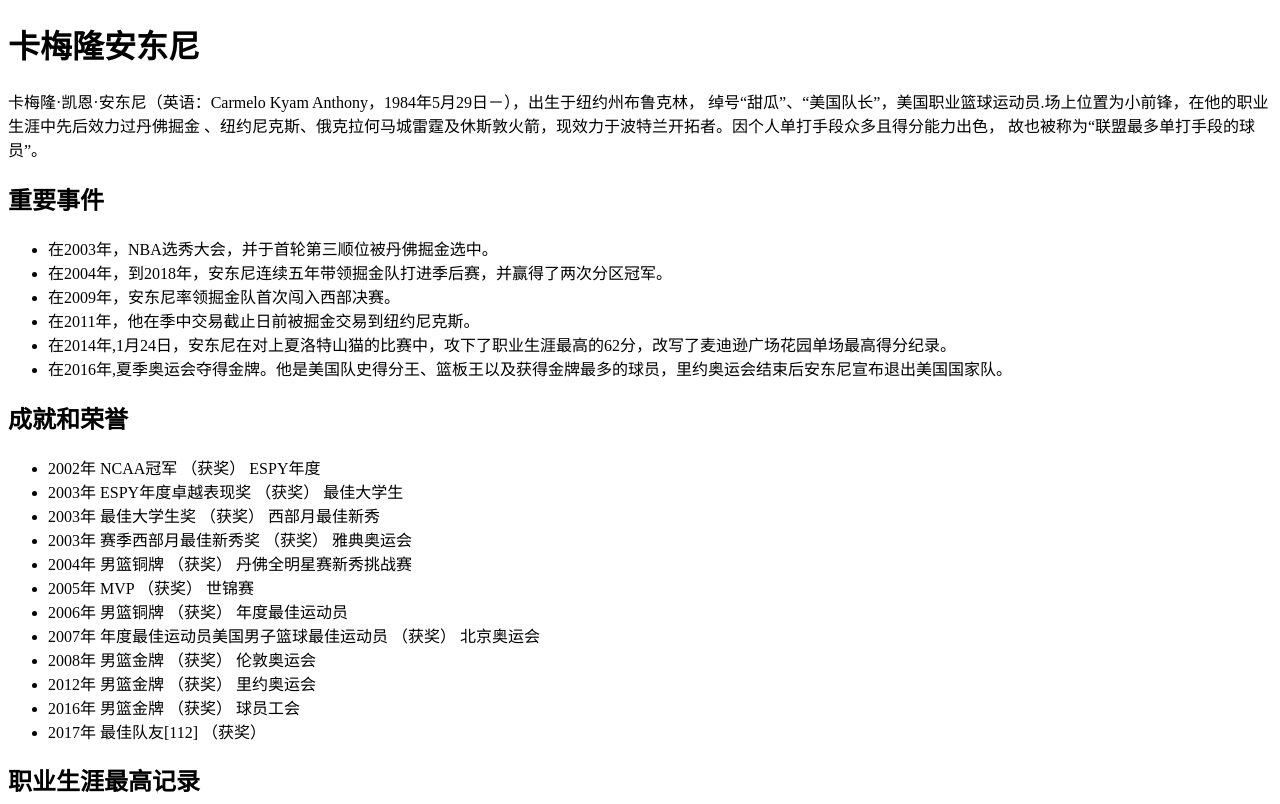
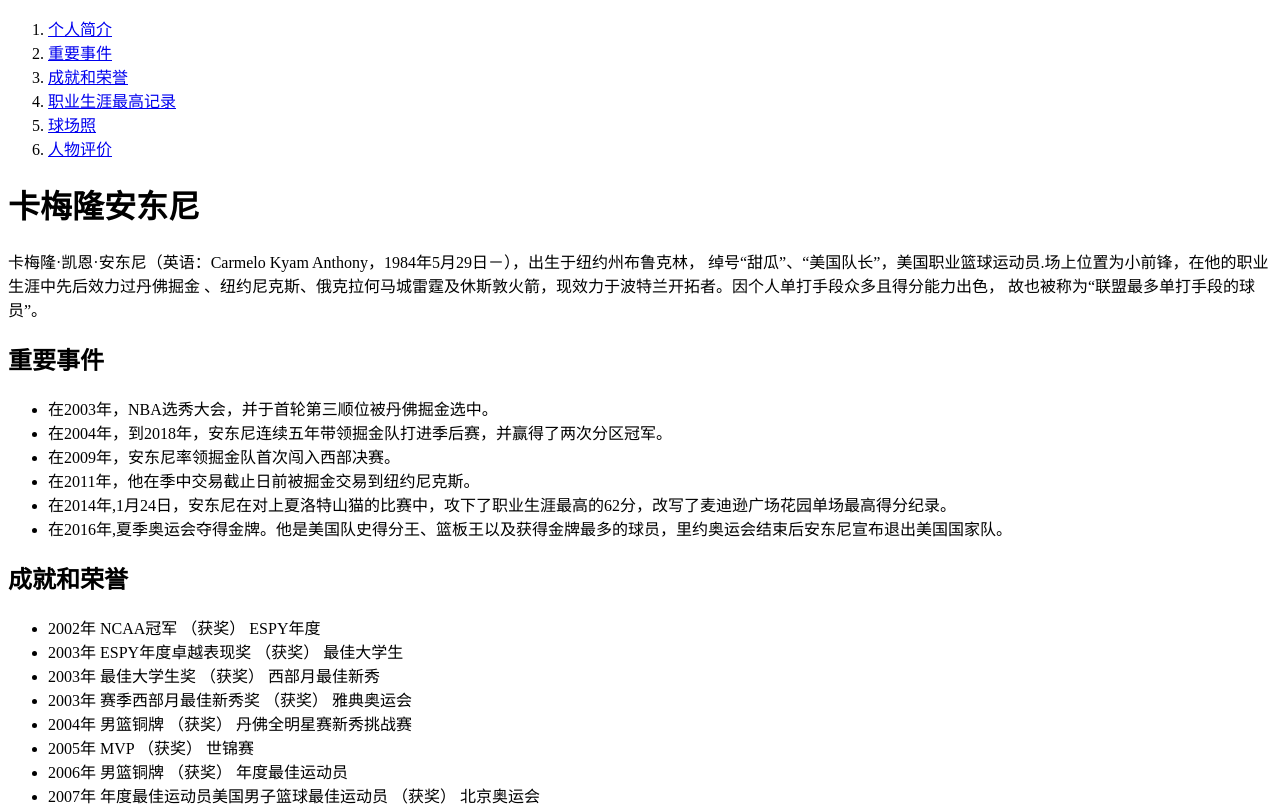
Before and after one commit to jinmengqiao/html-Anthony, a plain HTML site: page index.html in a window 1280 px wide. Shown: the top 804 px of the page. Drawn offline with Linux system fonts and the light colour scheme.

Commit message:
第二版优化

```diff
--- a/index.html
+++ b/index.html
@@ -9,13 +9,26 @@
     </style>
 </head>
 <body>
-    <h1>卡梅隆安东尼</h1>
+
+    <nav>
+        <ol>
+            <li><a href="#Anthony">个人简介</a></li>
+            <li><a href="#Events">重要事件</a></li>
+            <li><a href="#Awards">成就和荣誉</a></li>
+            <li><a href="#Record">职业生涯最高记录</a></li>
+            <li><a href="#Pictures">球场照</a></li>
+            <li><a href="#Evaluate">人物评价</a></li>
+        </ol>
+    </nav>
+
+
+    <h1 id="Anthony">卡梅隆安东尼</h1>
     <p>卡梅隆·凯恩·安东尼（英语：Carmelo Kyam Anthony，1984年5月29日－），出生于纽约州布鲁克林，
         绰号“甜瓜”、“美国队长”，美国职业篮球运动员.场上位置为小前锋，在他的职业生涯中先后效力过丹佛掘金
         、纽约尼克斯、俄克拉何马城雷霆及休斯敦火箭，现效力于波特兰开拓者。因个人单打手段众多且得分能力出色，
         故也被称为“联盟最多单打手段的球员”。
     </p>
-    <h2>
+    <h2 id="Events">
         重要事件
     </h2>
 
@@ -28,7 +41,7 @@
         <li>在2016年,夏季奥运会夺得金牌。他是美国队史得分王、篮板王以及获得金牌最多的球员，里约奥运会结束后安东尼宣布退出美国国家队。</li>
     </ul>
 
-    <h2>
+    <h2 id="Awards">
         成就和荣誉
     </h2>
 
@@ -46,7 +59,7 @@
     <li>2016年    男篮金牌    （获奖）    球员工会</li>
     <li>2017年    最佳队友[112]     （获奖）</li>
 </ul>
-    <h2>
+    <h2 id="Record">
         职业生涯最高记录
     </h2>
 
@@ -64,18 +77,19 @@
         </tbody>
     </table>
 
-    <h2>球场照</h2>
+    <h2 id="Pictures">球场照</h2>
 
         <div><img width="500" src="./images/1.jpg" alt="图一"></div>
         <div><img width="500" src="./images/2.jpg" alt="图二"></div>
         <div><img width="500" src="./images/3.jpg" alt="图三"></div>
 
-    <h2>人物评价</h2>
+    <h2 id="Evaluate">人物评价</h2>
     <p>
         安东尼会先观察，确认防守者之防守位置不当下，才迅速下球过人投篮。
         他的左、右转身运球和卡位要球在内线威力巨大，在采用左手或右手运球瞬间发现，
         让对手防守的身体重心偏差，然后快速的以转身运球趁虚而入过。
         同时，安东尼也会运用交叉步和横向运球来保护球并寻找投篮时机。 （腾讯体育评）
     </p>
+    <div style="height:800px"></div>
 </body>
 </html>
```
